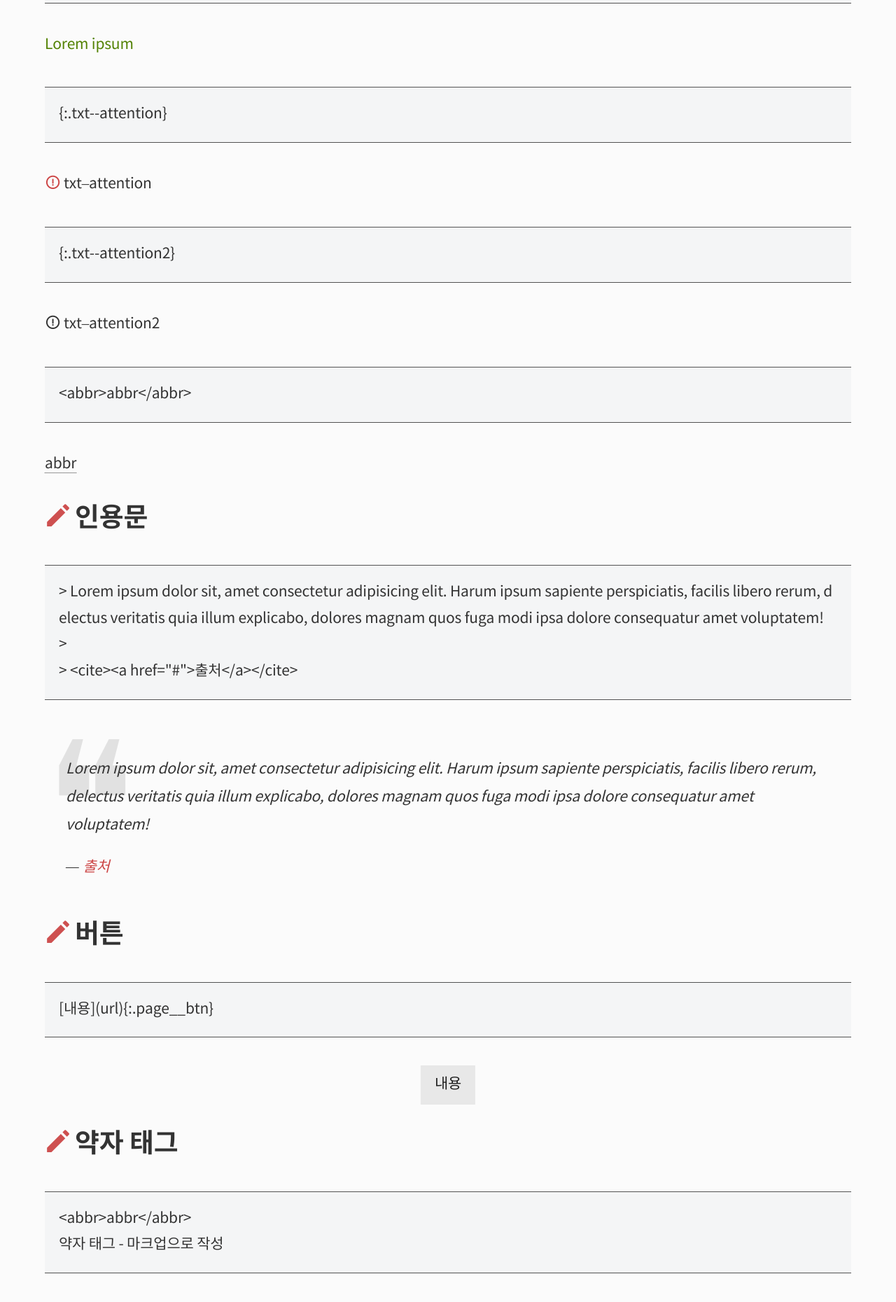
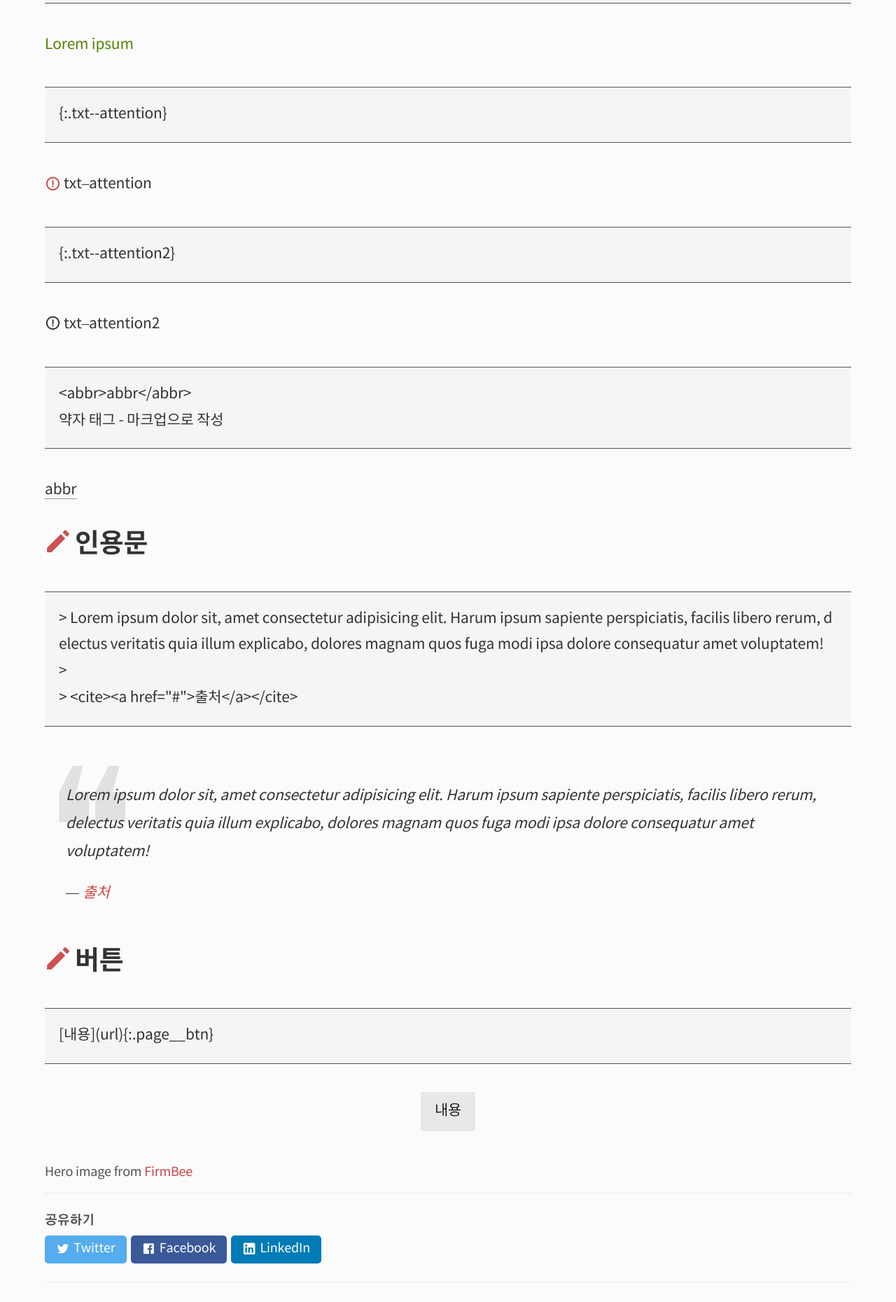
Before and after one commit to selosele/jekyll-theme-tidyred, a Jekyll site: the page built from _posts/2020-06-23-example-post02.md, in a window 1280 px wide. Shown: the part 1869-3729 px from the top of the page at 70% size. Built offline with Jekyll 4.4.1, drawn with Linux system fonts in a browser that asks for light colours; cached includes are drawn as plain includes.

Commit message:
레이아웃 CSS 수정/포스트 수정

```diff
--- a/_posts/2020-06-23-example-post02.md
+++ b/_posts/2020-06-23-example-post02.md
@@ -63,9 +63,12 @@ txt--attention
 {:.txt--attention2}
 txt--attention2
 
-<pre class="codebox" title="html 코드(abbr은 html 코드 삽입해야 함)">&lt;abbr&gt;abbr&lt;/abbr&gt;</pre>
+<pre class="codebox" title="markdown 코드">
+  &lt;abbr&gt;abbr&lt;/abbr&gt;
+  약자 태그 - 마크업으로 작성
+</pre>
 
-<abbr title="abbreviation" aria-describedby="tooltip-of-this-title">abbr</abbr>
+<abbr title="abbreviation">abbr</abbr>
 
 ## 인용문
 
@@ -84,12 +87,3 @@ txt--attention2
 <pre class="codebox" title="markdown 코드">[내용](url){:.page__btn}</pre>
 
 [내용](https://tidyred.github.io/){:.page__btn}
-
-## 약자 태그
-
-<pre class="codebox" title="markdown 코드">
-  &lt;abbr&gt;abbr&lt;/abbr&gt;
-  약자 태그 - 마크업으로 작성
-</pre>
-
-<abbr title="abbreviation">abbr</abbr>
--- a/_sass/tidy-red/_components.scss
+++ b/_sass/tidy-red/_components.scss
@@ -212,7 +212,7 @@
       font-size: 1.1em;
       line-height: 1;
       color: $sub_color03;
-      vertical-align: -0.03em;
+      vertical-align: -0.1em;
    }
 
    &2 {
@@ -222,7 +222,7 @@
          font-family: "xeicon";
          font-size: 1.1em;
          line-height: 1;
-         vertical-align: -0.03em;
+         vertical-align: -0.1em;
       }
    }
 }
```
